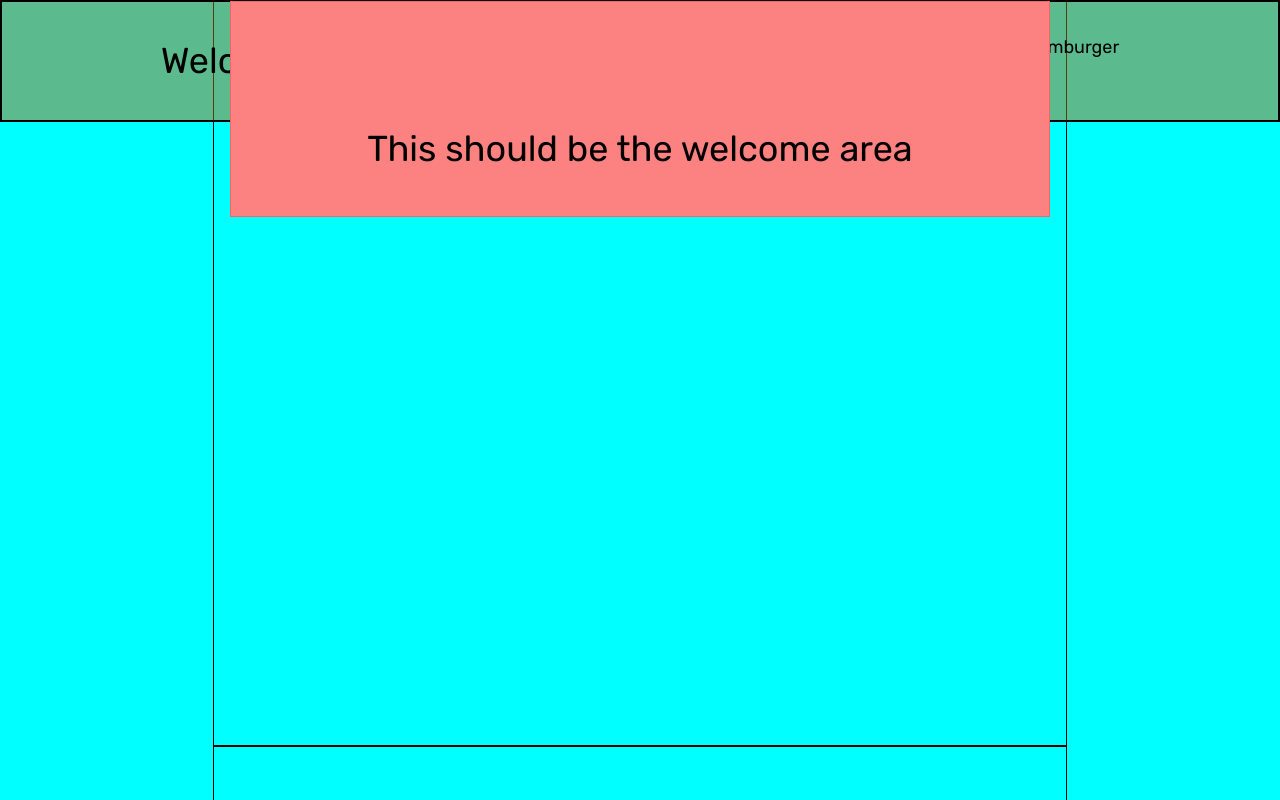
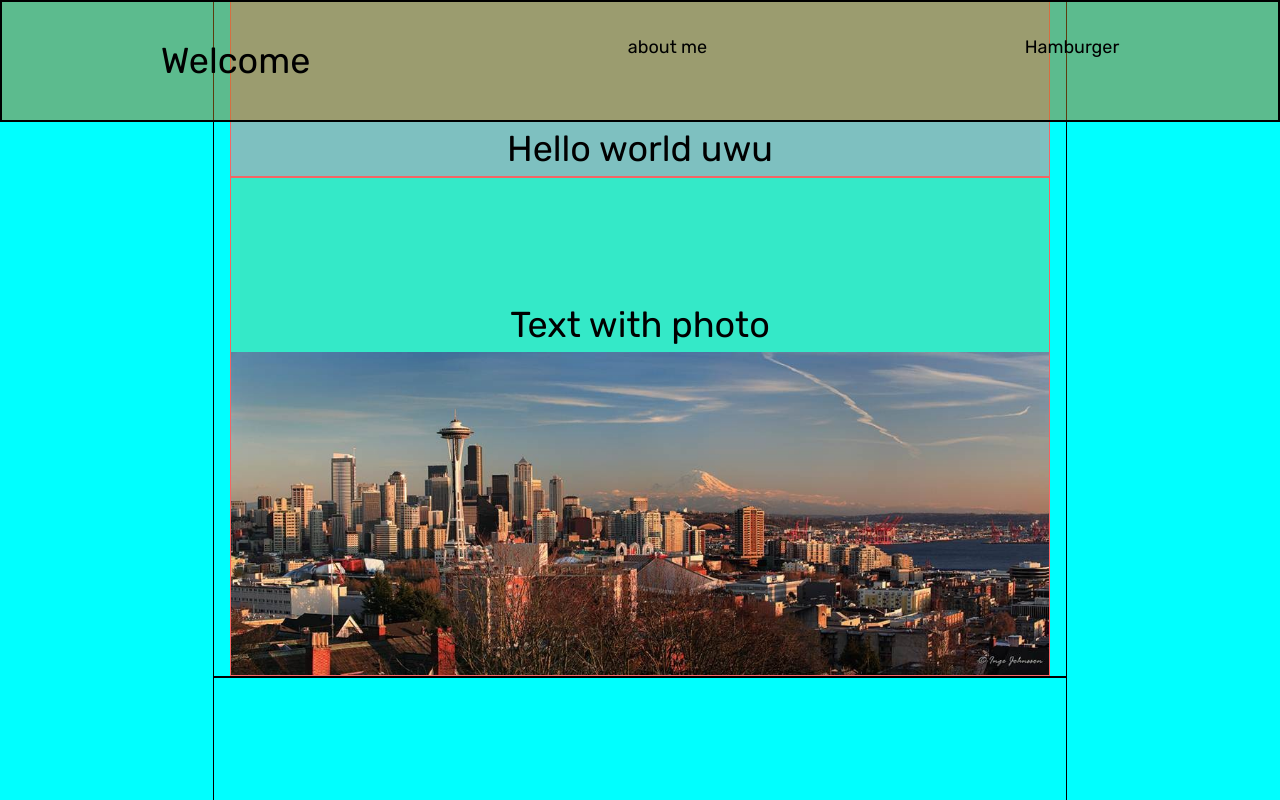
Before and after one commit to dionleung14/Portfolio-React, a React (Create React App) app: page /about-me in a window 1280 px wide. Shown: the top 800 px of the page. Built offline with nearby package versions, Linux system fonts and the light colour scheme.

Commit message:
added placeholder photo, new component for header

```diff
--- /dev/null
+++ b/src/components/Header.js
@@ -0,0 +1,9 @@
+import React from "react";
+
+export default function Header(props) {
+  return (
+    <div>
+      <h1 className="text-center text-4xl top-0 pt-10">{props.text}</h1>
+    </div>
+  );
+}
--- a/src/components/Welcome.js
+++ b/src/components/Welcome.js
@@ -1,4 +1,6 @@
 import React from "react";
+import photograph from "./photos/linkedin-Seattle.jpg";
+import Header from "./Header";
 
 export default function Welcome() {
   return (
@@ -6,33 +8,18 @@
       {/* <div className="border border-white bg-blue-400 bg-opacity-50 sticky top-0 mt-20 mb-2 pt-10 pb-10">
         <h1 className="text-center text-2xl">hello</h1>
       </div> */}
-      <div className="border border-red-500 bg-red-400 sticky top-0 pt-20">
-        <h1 className="text-center text-4xl top-0 mb-10 pt-10">
-          This should be the welcome area
-        </h1>
+      <div className="border border-red-500 bg-red-400 bg-opacity-50 top-0 pt-20">
+        <Header text="Hello world uwu" />
       </div>
-      <br />
-      <br />
-      <br />
-      <br />
-      <br />
-      <br />
-      <br />
-      <br />
-      <br />
-      <br />
-      <br />
-      <br />
-      <br />
-      <br />
-      <br />
-      <br />
-      <br />
-      <br />
-      <br />
-      <br />
-      <br />
-      <br />
+      <div className="border border-red-500 bg-green-400 bg-opacity-50 sticky top-0 pt-20">
+        <h1 className="text-center text-4xl top-0 pt-10">Text with photo</h1>
+        <img
+          src={photograph}
+          // className="object-center ml-2 h-40"
+          id="photographhhhhhh"
+          alt="Seattle-skyline"
+        />
+      </div>
     </div>
   );
 }
```
Also changed, not shown: src/components/photos/linkedin-Seattle.jpg (added).
